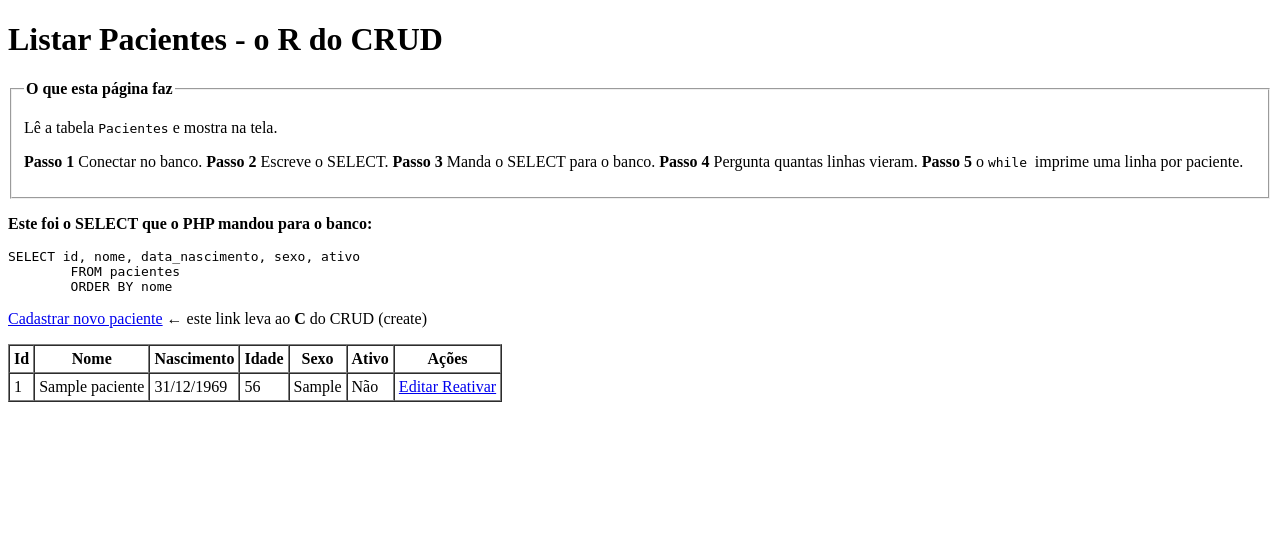
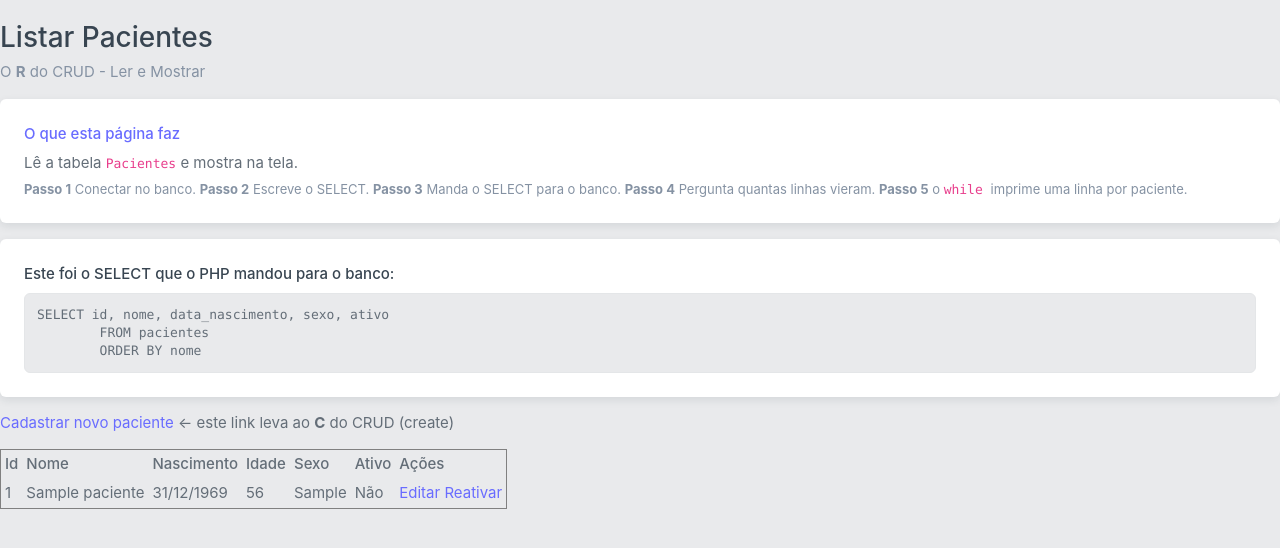
Before and after one commit to AlunoLucasGC/ProntuarioTDSOficial, a PHP site: page /paciente_listar2.php in a window 1280 px wide. Shown: the top 548 px of the page. Run offline with PHP 8.4, Linux system fonts and the light colour scheme; tables that the repository leaves empty or names only in its code hold one stand-in row (values such as "Sample post").

Commit message:
Update paciente_listar2.php

```diff
--- a/paciente_listar2.php
+++ b/paciente_listar2.php
@@ -32,29 +32,35 @@ $quantos = mysqli_num_rows($resultado);
     <meta charset="UTF-8">
     <meta name="viewport" content="width=device-width, initial-scale=1.0">
     <title>Listar Pacientes</title>
+    <link rel="stylesheet" href="assets/vendor/css/core.css">
 </head>
 
-<body>
-    <h1>
-        Listar Pacientes - o R do CRUD
+<body class="bg-body-tertiary">
+    <div class="container- py-4">
+    <h1 class="h3 mb-1">
+        Listar Pacientes
     </h1>
-    <fieldset>
-        <legend>
-            <b>O que esta página faz</b>
-        </legend>
-        <p>
-            Lê a tabela <code>Pacientes</code> e mostra na tela.
+    <p class="text-secondary mb-4"> O <strong>R</strong> do CRUD - Ler e Mostrar</p>
+    <div class="card mb-4">
+        <div class="card-body">
+        <h2 class="h6 text-primary mb-2">O que esta página faz</h2>
+        <p class="mb-2 ">Lê a tabela <code>Pacientes</code> e mostra na tela.</p>
+
+        <p class="mb-0 small text-secondary ">
+            <strong>Passo 1</strong> Conectar no banco.
+            <strong>Passo 2</strong> Escreve o SELECT.
+            <strong>Passo 3</strong> Manda o SELECT para o banco.
+            <strong>Passo 4</strong> Pergunta quantas linhas vieram.
+            <strong>Passo 5</strong> o <code> while </code> imprime uma linha por paciente.
         </p>
-        <p>
-            <b>Passo 1</b> Conectar no banco.
-            <b>Passo 2</b> Escreve o SELECT.
-            <b>Passo 3</b> Manda o SELECT para o banco.
-            <b>Passo 4</b> Pergunta quantas linhas vieram.
-            <b>Passo 5</b> o <code> while </code> imprime uma linha por paciente.
-        </p>
-    </fieldset>
-    <p><b>Este foi o SELECT que o PHP mandou para o banco:</b></p>
-    <pre><?php echo $sql ?></pre>
+        </div>
+</div>
+<div class="card mb-4">
+    <div class="card-body">
+    <h2 class="h6 mb-2">Este foi o SELECT que o PHP mandou para o banco:</h2>
+    <pre class="bg-body-tertiary border rounded p-3 mb-0"><?php echo $sql ?></pre>
+    </div>
+</div>
 
     <?php
 
@@ -138,6 +144,7 @@ $quantos = mysqli_num_rows($resultado);
         <?php } ?>
 
     </table>
+    </div>
 
 
 </body>
```
